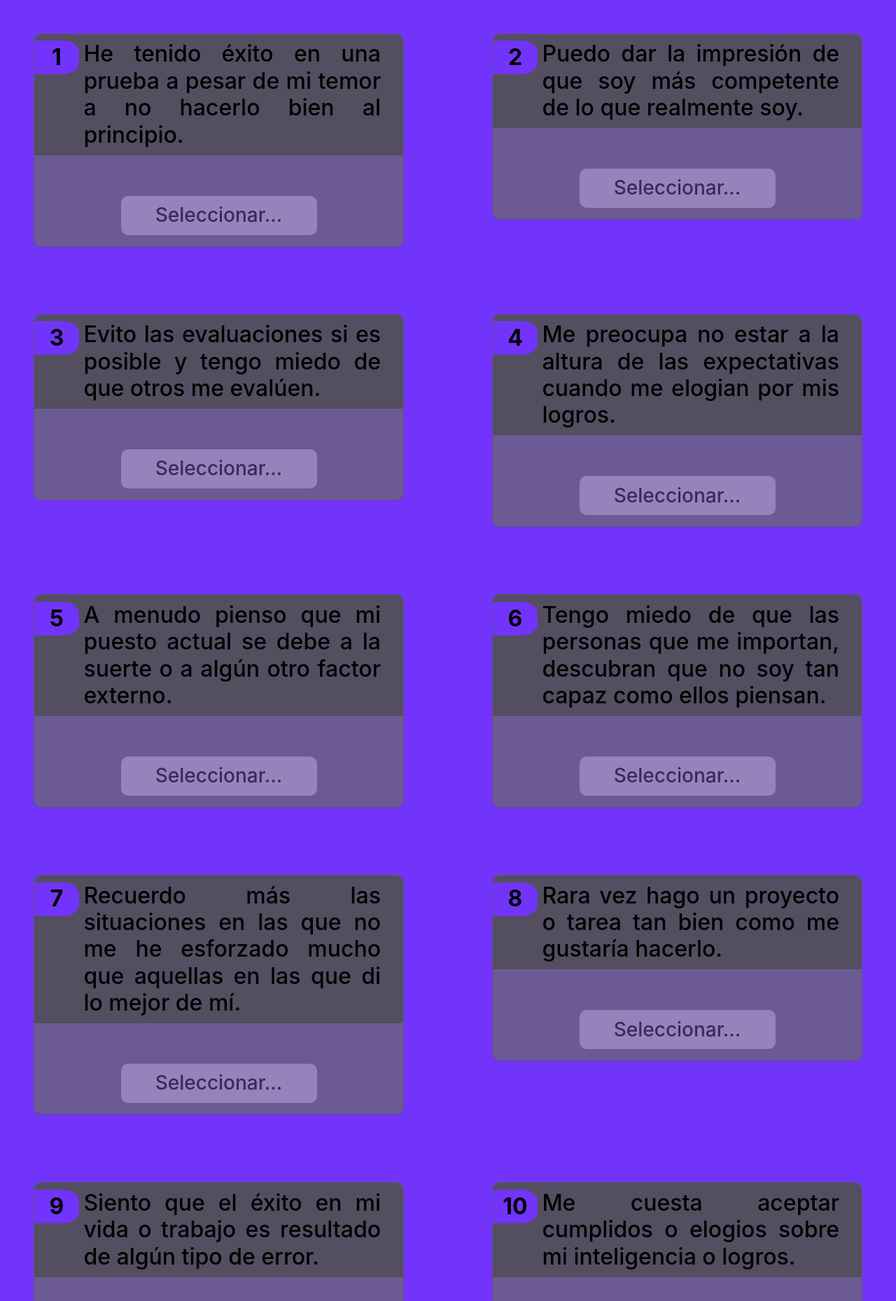
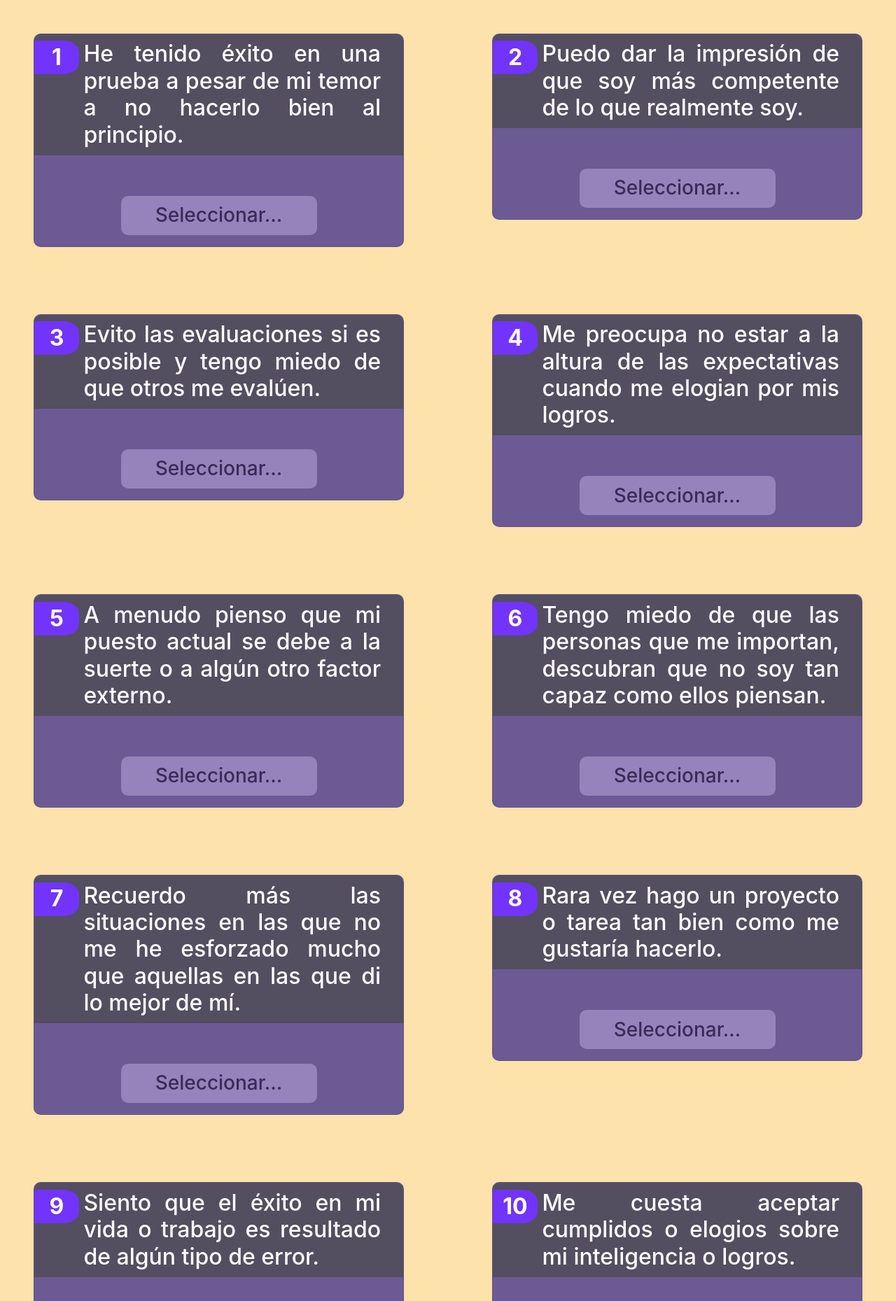
Before and after one commit to Eriarer/Etica, a PHP site: page /php/impostorTest/impostorTest.php in a window 1280 px wide. Shown: the part 61-1920 px from the top of the page at 70% size. Run offline with PHP 8.4, Linux system fonts and the light colour scheme; some web fonts are replaced.

Commit message:
question setup finished

```diff
--- a/css/basis.css
+++ b/css/basis.css
@@ -4,7 +4,7 @@
 
 
 body {
-  background-color: var(--primary);
+  background-color: var(--body);
 }
 
 * {
--- a/css/impostorTest/style.css
+++ b/css/impostorTest/style.css
@@ -14,6 +14,7 @@
   flex-direction: row;
   padding-left: 0px !important;
   margin-left: 0px !important;
+  color: white;
 }
 
 .nQuestion,
@@ -22,7 +23,8 @@
   min-width: 2em;
   height: 1.5em;
 
-  background: #7234fa !important;
+  background: #7234fa ;
+  color: white;
   display: flex;
   justify-content: center;
   align-items: center;
--- a/css/impostorTest/thumbRadio.css
+++ b/css/impostorTest/thumbRadio.css
@@ -4,6 +4,7 @@ input[type="radio"] {
 
 .nf.radio {
   font-size: 2.5rem;
+  color: white;
 }
 
 label.radio:hover,
```
